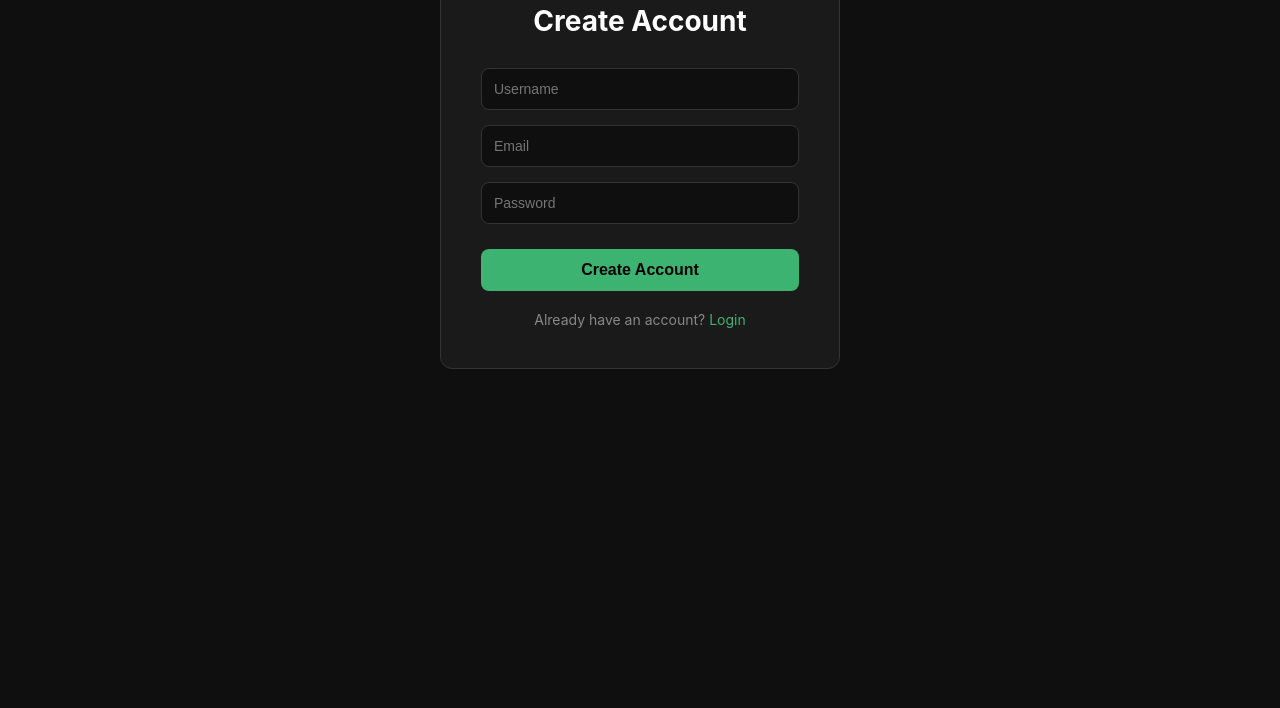
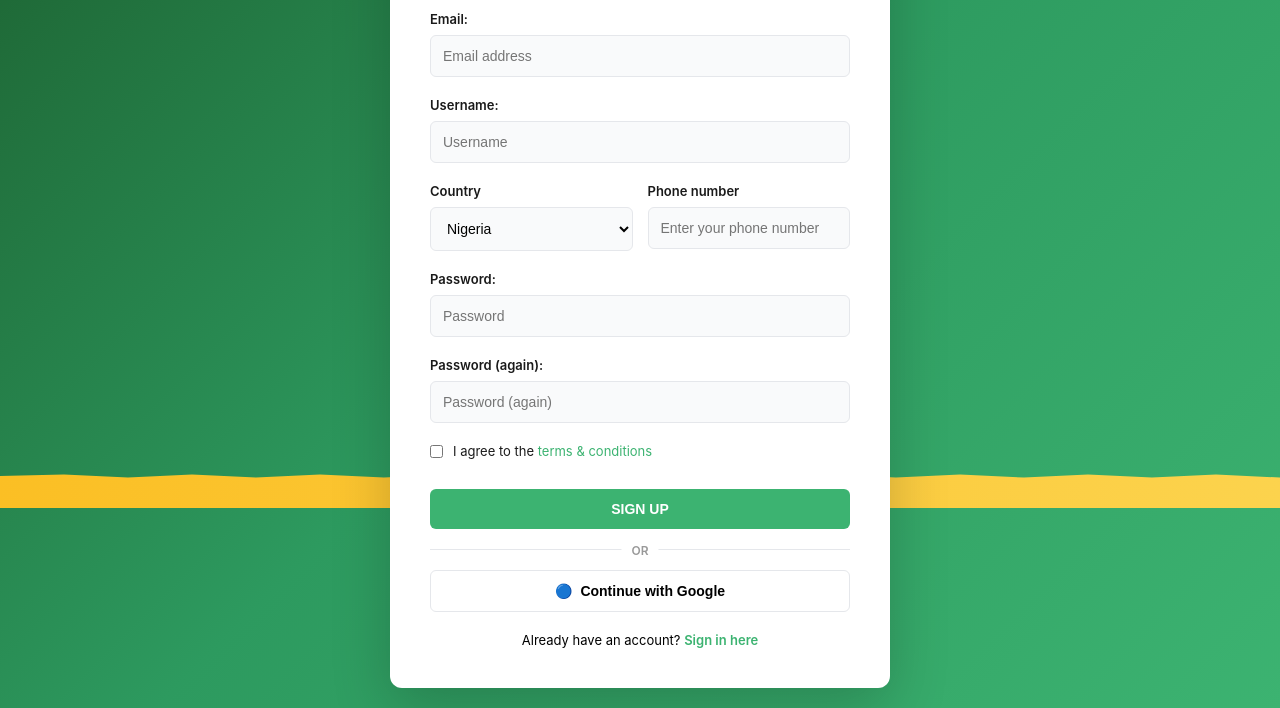
Before and after one commit to grow-withupsocial/Upsocialnew, a website: page signup.html in a window 1280 px wide. Shown: the part 259-967 px from the top of the page. Before the commit the page ends 800 px from the top, so only its background shows below. Drawn offline with Linux system fonts and the light colour scheme.

Commit message:
Update signup.html

```diff
--- a/signup.html
+++ b/signup.html
@@ -6,161 +6,171 @@
     <title>Sign Up - UpSocial</title>
     <style>
         * { margin: 0; padding: 0; box-sizing: border-box; }
-        body {
-            font-family: -apple-system, BlinkMacSystemFont, 'Segoe UI', Roboto, sans-serif;
-            background: #0f0f0f;
-            color: #fff;
-            display: flex;
-            justify-content: center;
-            align-items: center;
-            min-height: 100vh;
-            padding: 20px;
-        }
-        .signup-box {
-            background: #1a1a1a;
-            border: 1px solid #333;
-            border-radius: 12px;
-            padding: 40px;
-            width: 100%;
-            max-width: 400px;
-        }
-        h2 {
-            text-align: center;
-            margin-bottom: 30px;
-            font-size: 28px;
-        }
-        .logo {
-            text-align: center;
-            margin-bottom: 20px;
-            font-size: 24px;
-            font-weight: 700;
-        }
-        .logo .highlight { color: #3CB371; }
-        input {
-            width: 100%;
-            padding: 12px;
-            margin-bottom: 15px;
-            background: #0f0f0f;
-            border: 1px solid #333;
-            border-radius: 8px;
-            color: #fff;
-            font-size: 14px;
-        }
-        input:focus {
-            outline: none;
-            border-color: #3CB371;
-        }
-        button {
-            width: 100%;
-            padding: 12px;
-            background: #3CB371;
-            color: #000;
-            border: none;
-            border-radius: 8px;
-            font-weight: 600;
-            font-size: 16px;
-            cursor: pointer;
-            margin-top: 10px;
-        }
-        button:hover { opacity: 0.9; }
-        button:disabled {
-            background: #555;
-            cursor: not-allowed;
-        }
-        .error {
-            background: #ff4444;
-            color: white;
-            padding: 12px;
-            border-radius: 8px;
-            margin-bottom: 15px;
-            display: none;
-            font-size: 14px;
-        }
-        .success {
-            background: #3CB371;
-            color: #000;
-            padding: 12px;
-            border-radius: 8px;
-            margin-bottom: 15px;
-            display: none;
-            font-size: 14px;
-        }
-        .login-link {
-            text-align: center;
-            margin-top: 20px;
-            font-size: 14px;
-            color: #888;
-        }
-        .login-link a {
-            color: #3CB371;
-            text-decoration: none;
-        }
-        .loading {
-            display: none;
-            text-align: center;
-            margin-bottom: 15px;
-            color: #888;
+        body { font-family: -apple-system, BlinkMacSystemFont, 'Segoe UI', Roboto, sans-serif; background: linear-gradient(135deg, #1b5c2c 0%, #2d9a5f 50%, #3CB371 100%); min-height: 100vh; display: flex; flex-direction: column; position: relative; overflow-x: hidden; }
+        .wave-divider { position: absolute; bottom: 200px; left: 0; right: 0; height: 80px; background: linear-gradient(90deg, #fbbf24 0%, #fcd34d 100%); clip-path: polygon(0 40%, 0% 60%, 5% 58%, 10% 62%, 15% 58%, 20% 62%, 25% 58%, 30% 62%, 35% 58%, 40% 62%, 45% 58%, 50% 62%, 55% 58%, 60% 62%, 65% 58%, 70% 62%, 75% 58%, 80% 62%, 85% 58%, 90% 62%, 95% 58%, 100% 62%, 100% 100%, 0 100%); }
+        .logo { font-size: 20px; font-weight: 700; color: white; padding: 20px; text-align: center; }
+        .logo .highlight { color: #fbbf24; }
+        .auth-wrapper { flex: 1; display: flex; align-items: center; justify-content: center; padding: 20px; position: relative; z-index: 10; }
+        .auth-card { background: white; border-radius: 12px; padding: 40px; max-width: 500px; width: 100%; box-shadow: 0 20px 60px rgba(0, 0, 0, 0.2); }
+        .auth-header { text-align: center; margin-bottom: 30px; }
+        .auth-header .icon { width: 50px; height: 50px; background: #3CB371; border-radius: 50%; display: flex; align-items: center; justify-content: center; color: white; font-size: 24px; margin: 0 auto 15px; }
+        .auth-header h1 { font-size: 24px; margin-bottom: 5px; font-weight: 700; }
+        .auth-header p { font-size: 14px; color: #3CB371; }
+        .form-group { margin-bottom: 20px; }
+        label { display: block; margin-bottom: 8px; font-weight: 600; font-size: 13px; color: #1a1a1a; }
+        input, select { width: 100%; padding: 12px; border: 1px solid #e5e7eb; border-radius: 6px; font-size: 14px; transition: 0.3s; background: #f9fafb; }
+        input:focus, select:focus { outline: none; border-color: #3CB371; background: white; box-shadow: 0 0 0 3px rgba(60, 179, 113, 0.1); }
+        .form-row { display: grid; grid-template-columns: 1fr 1fr; gap: 15px; }
+        .checkbox-group { display: flex; align-items: center; gap: 10px; margin-bottom: 20px; font-size: 13px; }
+        .checkbox-group input[type="checkbox"] { width: auto; margin: 0; }
+        .checkbox-group label { margin: 0; font-weight: normal; }
+        .checkbox-group a { color: #3CB371; text-decoration: none; }
+        .btn { padding: 12px; border: none; border-radius: 6px; cursor: pointer; font-weight: 600; font-size: 14px; width: 100%; transition: 0.3s; }
+        .btn-primary { background: #3CB371; color: white; margin-top: 10px; }
+        .btn-primary:hover { background: #2d9a5f; }
+        .btn-primary:disabled { background: #9ca3af; cursor: not-allowed; }
+        .divider { margin: 20px 0; position: relative; text-align: center; }
+        .divider-line { height: 1px; background: #e5e7eb; }
+        .divider-text { position: absolute; left: 50%; top: 50%; transform: translate(-50%, -50%); background: white; padding: 0 10px; color: #999; font-size: 12px; font-weight: 600; }
+        .social-btn { width: 100%; padding: 12px; border: 1px solid #e5e7eb; border-radius: 6px; background: white; cursor: pointer; font-weight: 600; font-size: 14px; transition: 0.3s; display: flex; align-items: center; justify-content: center; gap: 8px; }
+        .social-btn:hover { border-color: #3CB371; background: #f9fafb; }
+        .auth-link { text-align: center; margin-top: 20px; font-size: 13px; }
+        .auth-link a { color: #3CB371; text-decoration: none; font-weight: 600; }
+        .auth-link a:hover { text-decoration: underline; }
+        .error-msg { background: #fee2e2; color: #991b1b; padding: 12px; border-radius: 6px; margin-bottom: 16px; font-size: 13px; display: none; }
+        .success-msg { background: #d1fae5; color: #065f46; padding: 12px; border-radius: 6px; margin-bottom: 16px; font-size: 13px; display: none; }
+        .loading { text-align: center; margin-bottom: 16px; color: #3CB371; font-size: 13px; display: none; }
+        @media (max-width: 768px) {
+            .auth-card { padding: 30px 20px; }
+            .auth-header h1 { font-size: 20px; }
+            .form-row { grid-template-columns: 1fr; }
+            .wave-divider { bottom: 150px; }
         }
     </style>
 </head>
 <body>
+    <div class="wave-divider"></div>
+    <div class="logo">
+        <div id="logoContainer">Up<span class="highlight">Social</span></div>
+    </div>
 
-    <div class="signup-box">
-        <div class="logo">Up<span class="highlight">Social</span></div>
-        <h2>Create Account</h2>
+    <div class="auth-wrapper">
+        <div class="auth-card">
+            <div class="auth-header">
+                <div class="icon" id="cardIcon">⭐</div>
+                <h1>Sign Up</h1>
+                <p>Already have an account? <a href="login.html" style="color: #3CB371; text-decoration: none;">Sign in here</a></p>
+            </div>
 
-        <div class="error" id="error"></div>
-        <div class="success" id="success"></div>
-        <div class="loading" id="loading">Creating your account...</div>
+            <div class="error-msg" id="errorMsg"></div>
+            <div class="success-msg" id="successMsg"></div>
+            <div class="loading" id="loading">Creating your account...</div>
 
-        <form id="signupForm">
-            <input type="text" id="username" placeholder="Username" required>
-            <input type="email" id="email" placeholder="Email" required>
-            <input type="password" id="password" placeholder="Password" required minlength="6">
-            <button type="submit" id="submitBtn">Create Account</button>
-        </form>
+            <form id="signupForm">
+                <div class="form-group">
+                    <label>Email:</label>
+                    <input type="email" id="email" placeholder="Email address" required>
+                </div>
+                <div class="form-group">
+                    <label>Username:</label>
+                    <input type="text" id="username" placeholder="Username" required>
+                </div>
+                <div class="form-row">
+                    <div class="form-group">
+                        <label>Country</label>
+                        <select id="country">
+                            <option>Nigeria</option>
+                            <option>Ghana</option>
+                            <option>Kenya</option>
+                            <option>South Africa</option>
+                            <option>USA</option>
+                            <option>UK</option>
+                            <option>Other</option>
+                        </select>
+                    </div>
+                    <div class="form-group">
+                        <label>Phone number</label>
+                        <input type="tel" id="phone" placeholder="Enter your phone number">
+                    </div>
+                </div>
+                <div class="form-group">
+                    <label>Password:</label>
+                    <input type="password" id="password" placeholder="Password" required minlength="6">
+                </div>
+                <div class="form-group">
+                    <label>Password (again):</label>
+                    <input type="password" id="confirmPassword" placeholder="Password (again)" required>
+                </div>
+                <div class="checkbox-group">
+                    <input type="checkbox" id="agree" required>
+                    <label for="agree">I agree to the <a href="#">terms & conditions</a></label>
+                </div>
+                <button type="submit" class="btn btn-primary" id="submitBtn">SIGN UP</button>
+            </form>
 
-        <div class="login-link">
-            Already have an account? <a href="login.html">Login</a>
+            <div class="divider">
+                <div class="divider-line"></div>
+                <span class="divider-text">OR</span>
+            </div>
+            <button class="social-btn" onclick="alert('Google login coming soon!')">
+                <span>🔵</span> Continue with Google
+            </button>
+            <div class="auth-link">
+                Already have an account? <a href="login.html">Sign in here</a>
+            </div>
         </div>
     </div>
 
     <script>
-        // API URL - your Render backend
         const API_URL = 'https://upsocial-api.onrender.com/api';
 
-        // Show error message
+        function loadLogo() {
+            const savedHeaderLogo = localStorage.getItem('upsocial_headerLogo');
+            const savedIconLogo = localStorage.getItem('upsocial_iconLogo');
+            if (savedHeaderLogo) {
+                document.getElementById('logoContainer').innerHTML = '<img src="' + savedHeaderLogo + '" alt="UpSocial" style="height: 40px; width: auto;">';
+            }
+            if (savedIconLogo) {
+                document.getElementById('cardIcon').innerHTML = '<img src="' + savedIconLogo + '" alt="Icon" style="height: 50px; width: auto;">';
+            }
+        }
+        loadLogo();
+
         function showError(msg) {
-            const el = document.getElementById('error');
+            const el = document.getElementById('errorMsg');
             el.textContent = msg;
             el.style.display = 'block';
-            document.getElementById('success').style.display = 'none';
+            document.getElementById('successMsg').style.display = 'none';
         }
 
-        // Show success message
         function showSuccess(msg) {
-            const el = document.getElementById('success');
+            const el = document.getElementById('successMsg');
             el.textContent = msg;
             el.style.display = 'block';
-            document.getElementById('error').style.display = 'none';
+            document.getElementById('errorMsg').style.display = 'none';
         }
 
-        // Handle form submit
         document.getElementById('signupForm').addEventListener('submit', async function(e) {
-            e.preventDefault(); // Stop page from reloading
+            e.preventDefault();
 
+            const email = document.getElementById('email').value;
             const username = document.getElementById('username').value;
-            const email = document.getElementById('email').value;
             const password = document.getElementById('password').value;
+            const confirmPassword = document.getElementById('confirmPassword').value;
+            const phone = document.getElementById('phone').value;
+            const country = document.getElementById('country').value;
+
+            if (password !== confirmPassword) {
+                showError('Passwords do not match!');
+                return;
+            }
+
             const btn = document.getElementById('submitBtn');
             const loading = document.getElementById('loading');
-
-            // Show loading, disable button
+            btn.disabled = true;
             loading.style.display = 'block';
-            btn.disabled = true;
 
             try {
-                // Send data to your Render API
                 const response = await fetch(API_URL + '/auth/signup', {
                     method: 'POST',
                     headers: { 'Content-Type': 'application/json' },
@@ -170,30 +180,32 @@
                 const data = await response.json();
 
                 if (!response.ok) {
-                    // Signup failed
                     throw new Error(data.error || 'Signup failed');
                 }
 
-                // Success! Save token and user
+                // Save token and user info
                 localStorage.setItem('token', data.token);
-                localStorage.setItem('user', JSON.stringify(data.user));
+                localStorage.setItem('upsocial_user', JSON.stringify({
+                    ...data.user,
+                    phone: phone,
+                    country: country,
+                    joinDate: new Date().toLocaleDateString()
+                }));
+                localStorage.setItem('upsocial_loggedIn', 'true');
+                localStorage.setItem('upsocial_currentUser', email);
 
                 showSuccess('Account created! Redirecting...');
 
-                // Go to dashboard after 1 second
                 setTimeout(() => {
-                    window.location.href = 'dashboard.html';
+                    window.location.href = 'Dashboard.html';
                 }, 1000);
 
             } catch (err) {
                 showError(err.message);
-            } finally {
-                // Hide loading, enable button
+                btn.disabled = false;
                 loading.style.display = 'none';
-                btn.disabled = false;
             }
         });
     </script>
-
 </body>
 </html>
```
